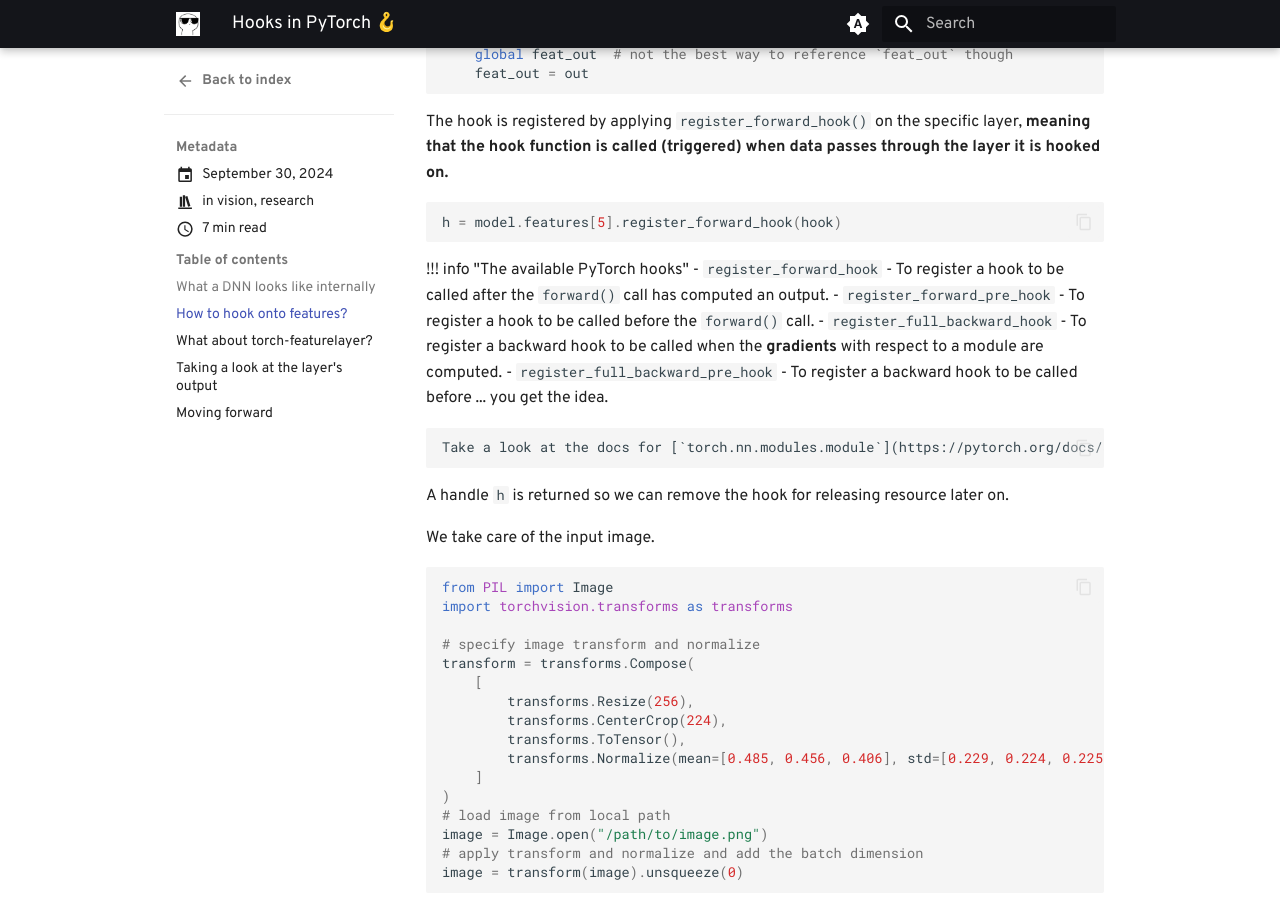
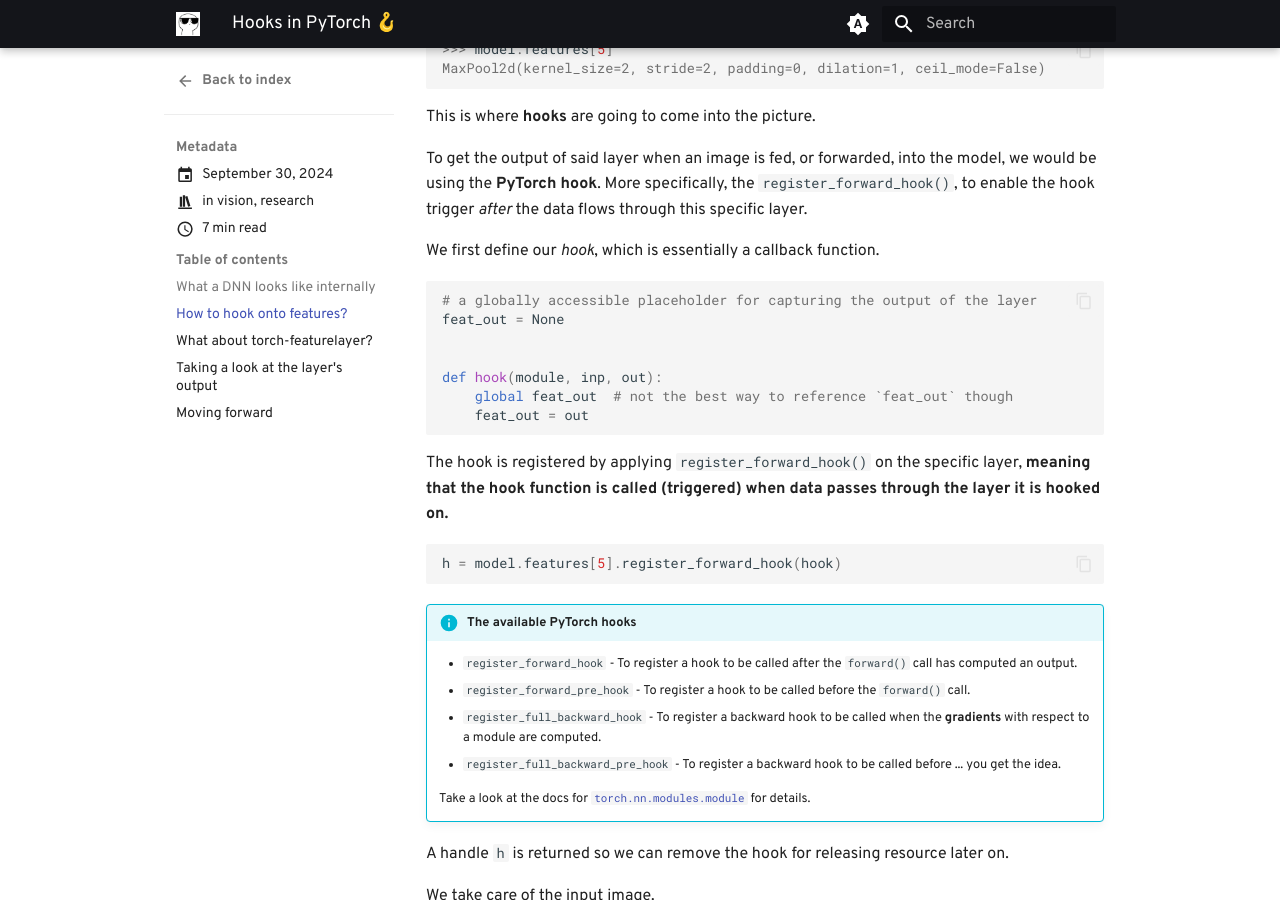
Before and after one commit to spencerwooo/spencerwoo.com, an MkDocs documentation site: the page built from docs/blog/posts/hooks-in-pytorch.md, in a window 1280 px wide and 900 px high, scrolled down 2548 px. Built offline with MkDocs 1.6.1 and Material for MkDocs 9.7.7, drawn with Linux system fonts in a browser that asks for light colours; comment, search, counter and statistics services are not loaded; some of the changed text lies outside the part shown.

Commit message:
Revert "Update docs/blog/posts/hooks-in-pytorch.md (via Pages CMS)"
This reverts commit 0750f1a748240d4cb5dfbbba1a03311f70ccf842.

````diff
--- a/docs/blog/posts/hooks-in-pytorch.md
+++ b/docs/blog/posts/hooks-in-pytorch.md
@@ -1,27 +1,31 @@
 ---
-title: Hooks in PyTorch 🪝
+title: 'Hooks in PyTorch 🪝'
 date: 2024-09-30
 categories:
   - vision
   - research
 slug: hooks-in-pytorch
-draft: false
 ---
+
 To quote myself in a most recently yet-to-be-published paper:
 
 > 💪 The ability of deep neural networks (DNNs) come from extracting and interpreting features from the data provided.
 
-What we call, _deep features_, are the abstract, latent representations that are naturally derived from the training data fed into the DNN. They reflect a consistent activation or response of a layer/node within the model hierarchy to an input.
+What we call, *deep features*, are the abstract, latent representations that are naturally derived from the training data fed into the DNN. They reflect a consistent activation or response of a layer/node within the model hierarchy to an input.
 
-!\[\](../images/hooks-in-pytorch/feature-maps.png)
+<figure markdown>
+  ![](../images/hooks-in-pytorch/feature-maps.png)
+  <figcaption>The features from within a pretrained VGG-11 (top) and ResNet-18 (bottom) on layers of different depths visualized.</figcaption>
+</figure>
 
-The features from within a pretrained VGG-11 (top) and ResNet-18 (bottom) on layers of different depths visualized.
+<!-- more -->
 
 Generic and semantic deep representations that DNNs learn through training on even simple image-level labels (supervised learning for classification), **allow them to build both global understandings and localizable features of images** that empower downstream tasks including object detection, similarity measurement, among others. Most often, these features are what we are after.
 
-Using _**hooks**_, we will be able to extract these internal data from within DNNs, **with the benefit of NOT having to tamper with model source code or even deconstructing the model itself.** They are one of the best ways for us to probe into model internals without having to tear the model apart.
+Using *__hooks__*, we will be able to extract these internal data from within DNNs, **with the benefit of NOT having to tamper with model source code or even deconstructing the model itself.** They are one of the best ways for us to probe into model internals without having to tear the model apart.
 
-!!! info "The `torch-featurelayer` library" I have recently made [`torch-featurelayer`](https://github.com/spencerwooo/torch-featurelayer) - _🧠 Useful utility functions and wrappers for hooking onto layers within PyTorch models for feature extraction_ - available to `pip` download and install. If you are in a hurry, go take a look at how this library is implemented.
+!!! info "The `torch-featurelayer` library"
+    I have recently made [`torch-featurelayer`](https://github.com/spencerwooo/torch-featurelayer) - *🧠 Useful utility functions and wrappers for hooking onto layers within PyTorch models for feature extraction* - available to `pip` download and install. If you are in a hurry, go take a look at how this library is implemented.
 
 ## What a DNN looks like internally
 
@@ -60,17 +64,18 @@
 
 On the outmost layer, the model is composed of three modules: `features`, `avgpool`, and `classifier`. Inside of which, are layers, including `Conv2d`, `ReLU`, and `MaxPool2d`, etc., stacked sequentially.
 
-When an image of shape $\[B, C, W, H\]$ (i.e., batch, channel, width, and height: $\[1, 3, 224, 224\]$) is fed into the VGG-11 model:
+When an image of shape $[B, C, W, H]$ (i.e., batch, channel, width, and height: $[1, 3, 224, 224]$) is fed into the VGG-11 model:
 
-*   Layer `features` is the convolutional backbone, extracting features from the image.
-*   After feature extraction, layer `avgpool` averages the features spatially.
-*   Finally, layer `classifier` classifies the image into one of the 1000 classes.
+- Layer `features` is the convolutional backbone, extracting features from the image.
+- After feature extraction, layer `avgpool` averages the features spatially.
+- Finally, layer `classifier` classifies the image into one of the 1000 classes.
 
-## How to _hook_ onto features?
+## How to *hook* onto features?
 
 The features extracted by the `features` module in VGG-11 is often what we are most interested in.
 
-!!! tip "Do all DNNs have a `features` module?" **Definitely no.** For VGG models, we have `features`. Whereas for ResNet models, we have `layers1`, `layers2`, ..., and for ViTs, we have `blocks.1`, `blocks.2`, ..., and so on. Different models have different internal names for their layers.
+!!! tip "Do all DNNs have a `features` module?"
+    **Definitely no.** For VGG models, we have `features`. Whereas for ResNet models, we have `layers1`, `layers2`, ..., and for ViTs, we have `blocks.1`, `blocks.2`, ..., and so on. Different models have different internal names for their layers.
 
 Different models are constructed with different modules and components as layers, where each layer is responsible for extracting some part of the feature dimensions. In PyTorch, the model hierarchy is a Python object, where to reference, say, the 5th layer inside the `features` module, you would:
 
@@ -81,9 +86,9 @@
 
 This is where **hooks** are going to come into the picture.
 
-To get the output of said layer when an image is fed, or forwarded, into the model, we would be using the **PyTorch hook**. More specifically, the `register_forward_hook()`, to enable the hook trigger _after_ the data flows through this specific layer.
+To get the output of said layer when an image is fed, or forwarded, into the model, we would be using the **PyTorch hook**. More specifically, the `register_forward_hook()`, to enable the hook trigger *after* the data flows through this specific layer.
 
-We first define our _hook_, which is essentially a callback function.
+We first define our *hook*, which is essentially a callback function.
 
 ```python
 # a globally accessible placeholder for capturing the output of the layer
@@ -101,11 +106,13 @@
 h = model.features[5].register_forward_hook(hook)
 ```
 
-!!! info "The available PyTorch hooks" - `register_forward_hook` - To register a hook to be called after the `forward()` call has computed an output. - `register_forward_pre_hook` - To register a hook to be called before the `forward()` call. - `register_full_backward_hook` - To register a backward hook to be called when the **gradients** with respect to a module are computed. - `register_full_backward_pre_hook` - To register a backward hook to be called before ... you get the idea.
+!!! info "The available PyTorch hooks"
+    - `register_forward_hook` - To register a hook to be called after the `forward()` call has computed an output.
+    - `register_forward_pre_hook` - To register a hook to be called before the `forward()` call.
+    - `register_full_backward_hook` - To register a backward hook to be called when the **gradients** with respect to a module are computed.
+    - `register_full_backward_pre_hook` - To register a backward hook to be called before ... you get the idea.
 
-```
-Take a look at the docs for [`torch.nn.modules.module`](https://pytorch.org/docs/stable/_modules/torch/nn/modules/module.html) for details.
-```
+    Take a look at the docs for [`torch.nn.modules.module`](https://pytorch.org/docs/stable/_modules/torch/nn/modules/module.html) for details.
 
 A handle `h` is returned so we can remove the hook for releasing resource later on.
 
@@ -204,15 +211,16 @@
 
 What is so special about the model's internal layer output?
 
-The output, `feat_out`, as we have hooked and extracted from the VGG-11 model, is a tensor of shape $\[1, 128, 56, 56\]$. **The data it holds represent the deep features that VGG-11 was able to learn during supervised training.**
+The output, `feat_out`, as we have hooked and extracted from the VGG-11 model, is a tensor of shape $[1, 128, 56, 56]$. **The data it holds represent the deep features that VGG-11 was able to learn during supervised training.**
 
 The image that we were using all along is this.
 
-!\[\](../images/hooks-in-pytorch/imagenet-image.png){ width=250 }
+<figure markdown>
+  ![](../images/hooks-in-pytorch/imagenet-image.png){ width=250 }
+  <figcaption>An image from the ImageNet dataset.</figcaption>
+</figure>
 
-An image from the ImageNet dataset.
-
-To visualize `feat_out`, the $\[1, 128, 56, 56\]$ shaped tensor, specifically, the channel dimension $128$, should first be flattened into an _image-like_ shape. **We apply `mean()` over the channel dimension, and omit the batch dimension.**
+To visualize `feat_out`, the $[1, 128, 56, 56]$ shaped tensor, specifically, the channel dimension $128$, should first be flattened into an *image-like* shape. **We apply `mean()` over the channel dimension, and omit the batch dimension.**
 
 ```python
 fmap = feat_out.mean(dim=1).squeeze()  # flatten to image-like shape
@@ -238,11 +246,12 @@
 plt.show()
 ```
 
-!\[\](../images/hooks-in-pytorch/vgg11-feature-map.png){ width=250 }
+<figure markdown>
+  ![](../images/hooks-in-pytorch/vgg11-feature-map.png){ width=250 }
+  <figcaption>Visualization of the internal layer output of VGG-11.</figcaption>
+</figure>
 
-Visualization of the internal layer output of VGG-11.
-
-We are now able to visualize what features exactly was learnt by VGG-11 at the `features` module on layer 5. This is often what we call the _feature maps_ of ConvNets.
+We are now able to visualize what features exactly was learnt by VGG-11 at the `features` module on layer 5. This is often what we call the *feature maps* of ConvNets.
 
 ## Moving forward
 
@@ -250,4 +259,4 @@
 
 As the basis of vision tasks, different models with supervised training for image classification tasks learn various features, hidden within their internal layers. These features, again, are the essential building blocks leveraged for more complex, in-depth downstream tasks.
 
-By leveraging _hooks_ in PyTorch, we are able to extract features at various levels of internal layers, without having to take the entire model apart. We would still be able to use existing pretrained model weights, while enjoying the benefits of a cleaner codebase.
+By leveraging *hooks* in PyTorch, we are able to extract features at various levels of internal layers, without having to take the entire model apart. We would still be able to use existing pretrained model weights, while enjoying the benefits of a cleaner codebase.
````
